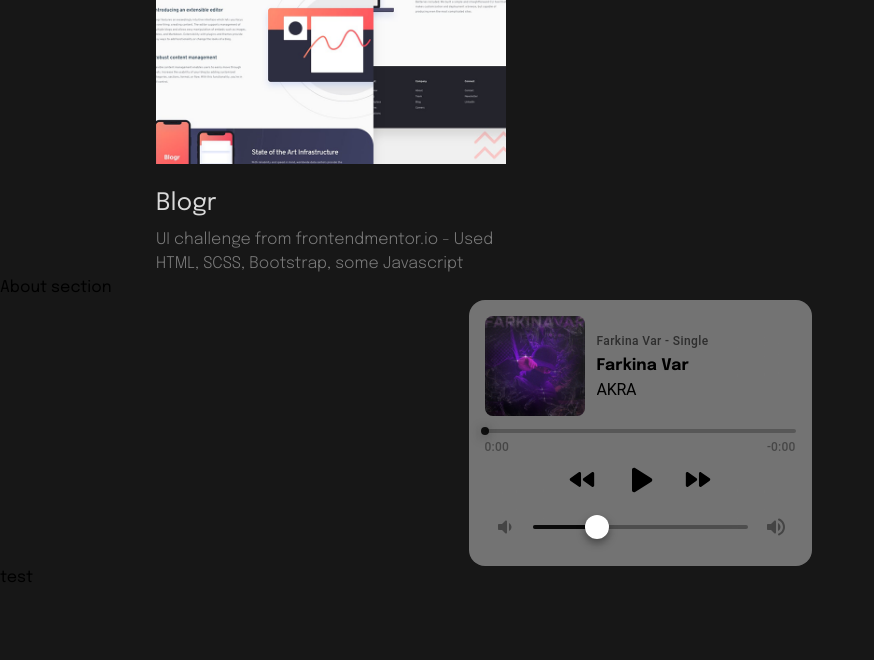
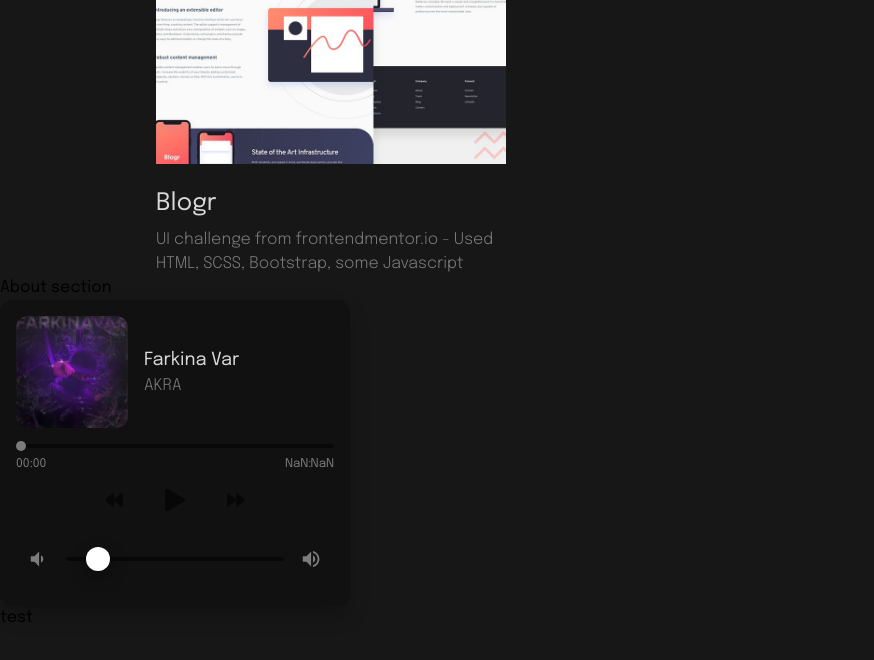
Before and after one commit to alxcrudu/next-portfolio, a Next.js app: page / in a window 1280 px wide. Shown: the part 1442-2102 px from the top of the page, without its empty margins (0-874 px from the left). Built offline with nearby package versions, Linux system fonts and the light colour scheme.

Commit message:
added music player

```diff
--- a/components/MusicPlayer.js
+++ b/components/MusicPlayer.js
@@ -1,73 +1,176 @@
-import React, {useState} from "react";
+import { useState, useRef, useEffect } from "react";
 import Image from "next/image";
-import andme from "../assets/artworks/andme.jpg"
+import andme from "../assets/artworks/andme.jpg";
+import farkina from "../assets/artworks/farkina.jpg";
+
+import {BsFillPlayFill, BsPauseFill} from "react-icons/bs";
+import {FaBackward, FaForward} from "react-icons/fa";
+import {MdVolumeDownAlt, MdVolumeUp} from "react-icons/md";
+import { IconButton } from "@mui/material";
 
 export default function MusicPlayer() {
-    const [volume, setVolume] = useState(20);
-    const [time, setTime] = useState(0);
+  const [index, setIndex] = useState(0);
+  const [isPlaying, setIsPlaying] = useState(false);
+  const [duration, setDuration] = useState(0);
+  const [currentTime, setCurrentTime] = useState(0);
+  const [volume, setVolume] = useState(10);
 
-    const handleVolume = (event, newValue) => {
-      setVolume(newValue);
-    };
-    const handleTime = (event, newValue) => {
-      setTime(newValue);
-    };
+  const audio = useRef();
+  const progressBar = useRef();
+  const volumeBar = useRef();
+
+  useEffect(() => {
+    const seconds = Math.floor(audio.current.duration);
+    setDuration(seconds);
+    progressBar.current.max - seconds;
+  }, [audio?.current?.loadedmetadata, audio?.current?.readyState])
+
+  useEffect(() => {
+    if (!!audio.current) {
+      let adjustedVolume = volume / 100;
+      audio.current.volume = adjustedVolume;
+    }
+  }, [audio, volume])
+
+  useEffect(() => {
+    if(isPlaying) audio.current.play();
+    else audio.current.pause()
+  }, [isPlaying])
+
+  function togglePlayPause(){
+    if(isPlaying) setIsPlaying(false);
+    else setIsPlaying(true);
+  }
+
+  function formatDuration(e) {
+      const min = Math.floor(e % 3600 / 60).toString().padStart(2,'0'),
+            sec = Math.floor(e % 60).toString().padStart(2,'0');
+      return `${min}:${sec}`;
+  }
+
+  function changeRange() {
+    audio.current.currentTime = progressBar.current.value;
+    setCurrentTime(progressBar.current.value);
+  }
+
+  function changeVolume() {
+    setVolume(volumeBar.current.value);
+  }
+
+  function updateCurrentTime() {
+    setCurrentTime(audio.current.currentTime);
+  }
+
+  function nextSong() {
+    switch(index) {
+      case 0:
+        setIndex(1);
+        setIsPlaying(false)
+        setTimeout(() => {
+          setIsPlaying(true)
+        }, 500)
+        break;
+      case 1:
+        setIndex(0);
+        setIsPlaying(false)
+        setTimeout(() => {
+          setIsPlaying(true)
+        }, 500)
+        break;
+      default:
+        return;
+    }
+  }
+  function prevSong() {
+    switch(index) {
+      case 0:
+        setIndex(1);
+        setIsPlaying(false)
+        setTimeout(() => {
+          setIsPlaying(true)
+        }, 500)
+        break;
+      case 1:
+        setIndex(0);
+        setIsPlaying(false)
+        setTimeout(() => {
+          setIsPlaying(true)
+        }, 500)
+        break;
+      default:
+        return;
+    }
+  }
+
+  const songs = [
+    {
+      art: farkina,
+      audioSrc: "/farkinaS.mp3",
+      artist: "AKRA",
+      title: "Farkina Var"
+    },
+    {
+      art: andme,
+      audioSrc: "/andmeS.mp3",
+      artist: "AKRA",
+      title: "And Me"
+    }
+  ]
 
   return (
-    <>
-      <div className="player">
-        <Image className="cover" src={andme} alt="cover" />
-        <h2 className="track-title">And me</h2>
-        <span className="artist-name">AKRA</span>
-        <div className="timeline-slider">
-          <div className="timeline">
-            <small className="time">0:00</small>
-            <small className="fulltime">3:20</small>
+    <div className="music-player p-4 rounded-xl">
+      <audio controls hidden ref={audio} onTimeUpdate={updateCurrentTime} src={songs[index].audioSrc}></audio>
+      <div className="flex items-center">
+        <Image className="rounded-xl w-28 mr-4" placeholder="blur" priority src={songs[index].art} alt="Song artwork"/>
+        <div>
+          <h2 className="song-name | text-lg">{songs[index].title.toString()}</h2>
+          <p className="artist | text font-light">{songs[index].artist.toString()}</p>
         </div>
-          <div className="range-slider">
+      </div>
       <input
+        className="slider slider-progress | mt-4 w-full"
+        type="range"
+        min="0"
+        max={duration.toString()}
+        value={currentTime.toString()}
+        ref={progressBar}
+        onChange={changeRange}
+      />
+      <div className="text text-xs flex justify-between">
+        <p className="current">{formatDuration(currentTime).toString()}</p>
+        <p className="duration">{(duration && !isNaN(duration)).toString() && formatDuration(duration-(Math.floor(currentTime))).toString()}</p>
+      </div>
+      <div className="flex justify-center">
+        <div className="controls flex gap-4 text">
+          <IconButton className="text" onClick={prevSong}>
+            <FaBackward size={18} />
+          </IconButton>
+          <IconButton className="text" onClick={togglePlayPause}>
+            {isPlaying
+              ? <BsPauseFill size={40} />
+              : <BsFillPlayFill size={40} />
+            }
+          </IconButton>
+          <IconButton className="text" onClick={nextSong}>
+            <FaForward size={18} />
+          </IconButton>
+        </div>
+      </div>
+      <div className="text flex items-center gap-4 py-4 px-3">
+        <MdVolumeDownAlt size={30} />
+        <div className="w-full flex items-center">
+          <input
+            className="slider slider-volume w-full"
             type="range"
             min="0"
             max="100"
-              value={time}
-              className="slider"
-              onChange={handleTime}
+            value={volume.toString()}
+            ref={volumeBar}
+            onChange={changeVolume}
           />
-            <div className="slider-thumb"></div>
-            <div className="progress"></div>
+        </div>
+        <MdVolumeUp size={30} />
       </div>
     </div>
-        <div className="volume-slider">
-          <div className="volume-icon">
-            <span className="material-symbols-outlined">volume_down</span>
-          </div>
-          <div className="range-slider">
-            <input
-              type="range"
-              min="0"
-              max="100"
-              value={volume}
-              className="slider"
-              onChange={handleVolume}
-            />
-            <div className="progress"></div>
-          </div>
-        </div>
-        <div className="controls">
-          <button className="btn" id="btnPrev">
-            <span className="material-symbols-outlined">fast_rewind</span>
-          </button>
-          <button className="btn btn-main" id="mainPlayBtn">
-            <span className="material-symbols-outlined">play_arrow</span>
-          </button>
-          <button className="btn" id="btnNext">
-            <span className="material-symbols-outlined">fast_forward</span>
-          </button>
-        </div>
-      </div>
-      <audio id="audio" hidden>
-        <source src="/assets/songs/andmeS.mp3" />
-      </audio>
-    </>
-  );
+  )
 }
--- a/pages/index.js
+++ b/pages/index.js
@@ -36,8 +36,8 @@
           <Introduction />
           <Projects />
           <About />
-          {/* <MusicPlayer /> */}
-          <MuiPlayer />
+          <MusicPlayer />
+          {/* <MuiPlayer /> */}
           <div className="min-h-screen">test</div>
           <Footer />
         </div>
--- a/styles/globals.css
+++ b/styles/globals.css
@@ -117,6 +117,8 @@
   --text-hover: #d9d9d9;
   --menu-bg: rgba(0, 0, 0, 0.4);
   --menu-border: rgba(0, 0, 0, 0.3);
+  --player-bg: rgba(0,0,0,0.25);
+  --slider-progress: rgba(0,0,0,0.5);
 }
 .app.light {
   --text: #171717;
@@ -127,6 +129,8 @@
   --text-hover: #5c5c5c;
   --menu-bg: rgba(255, 255, 255, 0.2);
   --menu-border: rgba(255, 255, 255, 0.3);
+  --player-bg: rgba(255,255,255,0.4);
+  --slider-progress: rgba(0,0,0,0.3);
 }
 
 .app {
@@ -146,6 +150,9 @@
 }
 .project h2 {
   color: var(--heading)
+}
+.song-name {
+  color: var(--heading);
 }
 
 .text {
@@ -240,7 +247,6 @@
   grid-template-columns: 100px 1fr;
 }
 .project {
-  /* background: var(--text); */
   width: 350px;
   overflow: hidden;
 }
@@ -257,3 +263,45 @@
 .skill-sphere {
   color: var(--text);
 }
+
+/* about section */
+
+.music-player {
+  background: var(--player-bg);
+  max-width: 350px;
+  box-shadow: 0 10px 25px -5px rgba(0,0,0,0.3);
+  -webkit-box-shadow: 0 10px 25px -5px rgba(0,0,0,0.3);
+  -moz-box-shadow: 0 10px 25px -5px rgba(0,0,0,0.3);
+}
+
+.slider-progress {
+  appearance: none;
+  height: .25em;
+  border-radius: 5em;
+  background-color: var(--slider-progress);
+}
+.slider-progress::-webkit-slider-thumb {
+  appearance: none;
+  width: .6em;
+  height: .6em;
+  background: var(--text);
+  border-radius: 10em;
+  cursor: pointer;
+}
+.slider-volume {
+  appearance: none;
+  height: .25em;
+  border-radius: 5em;
+  background-color: var(--slider-progress);
+}
+.slider-volume::-webkit-slider-thumb {
+  appearance: none;
+  width: 1.5em;
+  height: 1.5em;
+  background: white;
+  border-radius: 10em;
+  cursor: pointer;
+  box-shadow: 1px 6px 18px -4px rgba(0,0,0,0.79);
+  -webkit-box-shadow: 1px 6px 18px -4px rgba(0,0,0,0.79);
+  -moz-box-shadow: 1px 6px 18px -4px rgba(0,0,0,0.79);
+}
```
Lines whose indentation alone changed are shown as unchanged.
